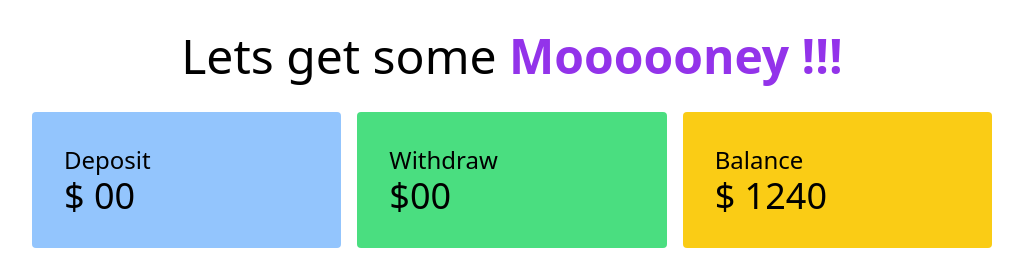
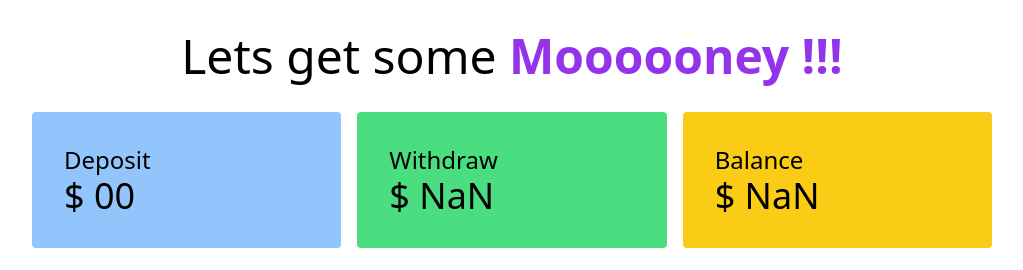
Before and after one commit to WahidaAkhter/Banking-Site-Website, a plain HTML site: page banking.html in a window 1280 px wide. Both pictures are taken after a click on the button "Withdraw". Shown: the top 270 px of the page, without its empty margins (128-1151 px from the left). Drawn offline with nearby package versions, Linux system fonts and the light colour scheme.

Commit message:
all done

```diff
--- a/banking.html
+++ b/banking.html
@@ -31,7 +31,7 @@
                         Withdraw
                     </h3>
                     <h4 class="text-4xl">
-                        $00
+                        $ <span id="withdraw-total">00</span>
                     </h4>
                 </div>
                 <div class="bg-yellow-400 p-8 rounded">
--- a/banking.js
+++ b/banking.js
@@ -23,4 +23,40 @@ document.getElementById('deposit-button').addEventListener('click', function ()
 
     // clear the deposit input field
     depositInput.value = '';
+});
+
+//  withdraw event handler
+
+document.getElementById('withdraw-button').addEventListener('click', function () {
+
+    const withdrawInput = document.getElementById('withdraw-input');
+    const withdrawAmountText = withdrawInput.value;
+
+    const newWithdrawAmount = parseFloat(withdrawAmountText);
+    console.log(newWithdrawAmount);
+
+    // set withdraw total
+    const withdrawTotal = document.getElementById('withdraw-total');
+    const previousWithdrawText = withdrawTotal.innerText;
+
+    const previousWithdrawTotal = parseFloat(previousWithdrawText);
+
+    const newWithdrawTotal = previousWithdrawTotal + newWithdrawAmount;
+    withdrawTotal.innerText = newWithdrawTotal;
+
+    // update balance
+
+    const balanceTotal = document.getElementById('balance-total');
+
+    const previousBalanceText = balanceTotal.innerText;
+
+    const previousBalanceTotal = parseFloat(previousBalanceText);
+
+    const newBalanceTotal = previousBalanceTotal - newWithdrawAmount;
+
+    balanceTotal.innerText = newBalanceTotal;
+
+
+    // clear withdraw input
+    withdrawInput.value = '';
 })
```
